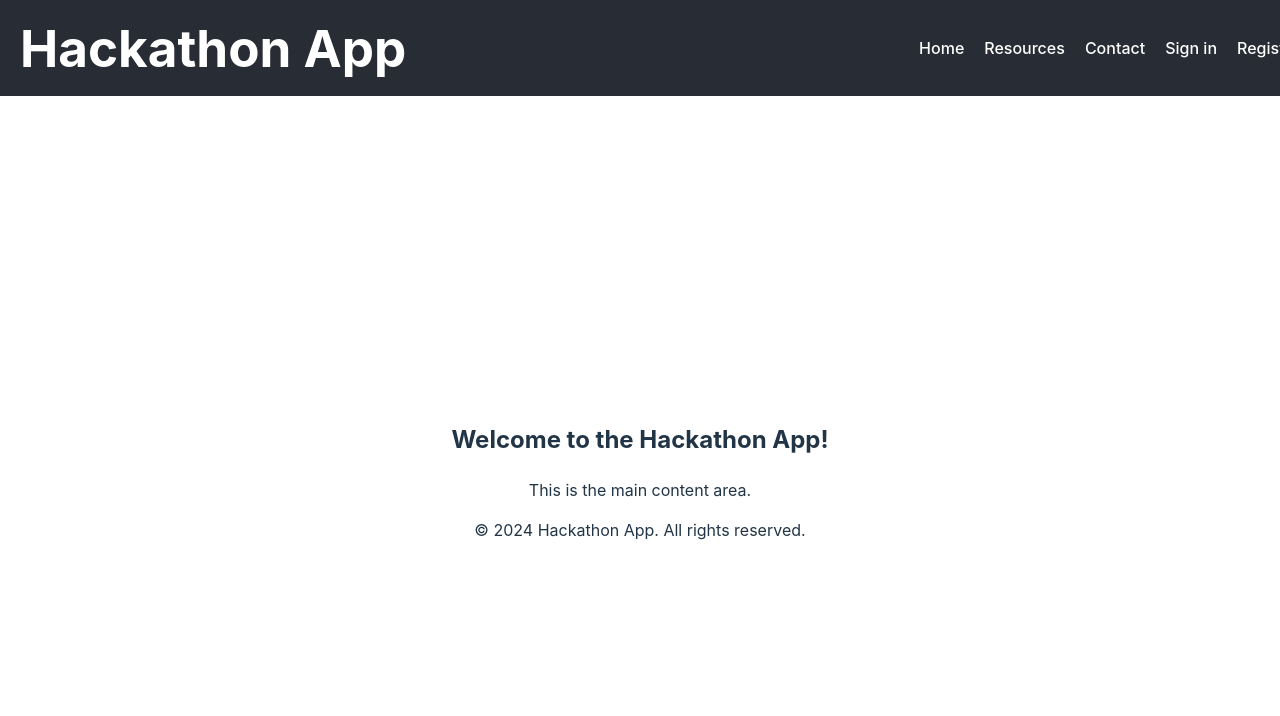
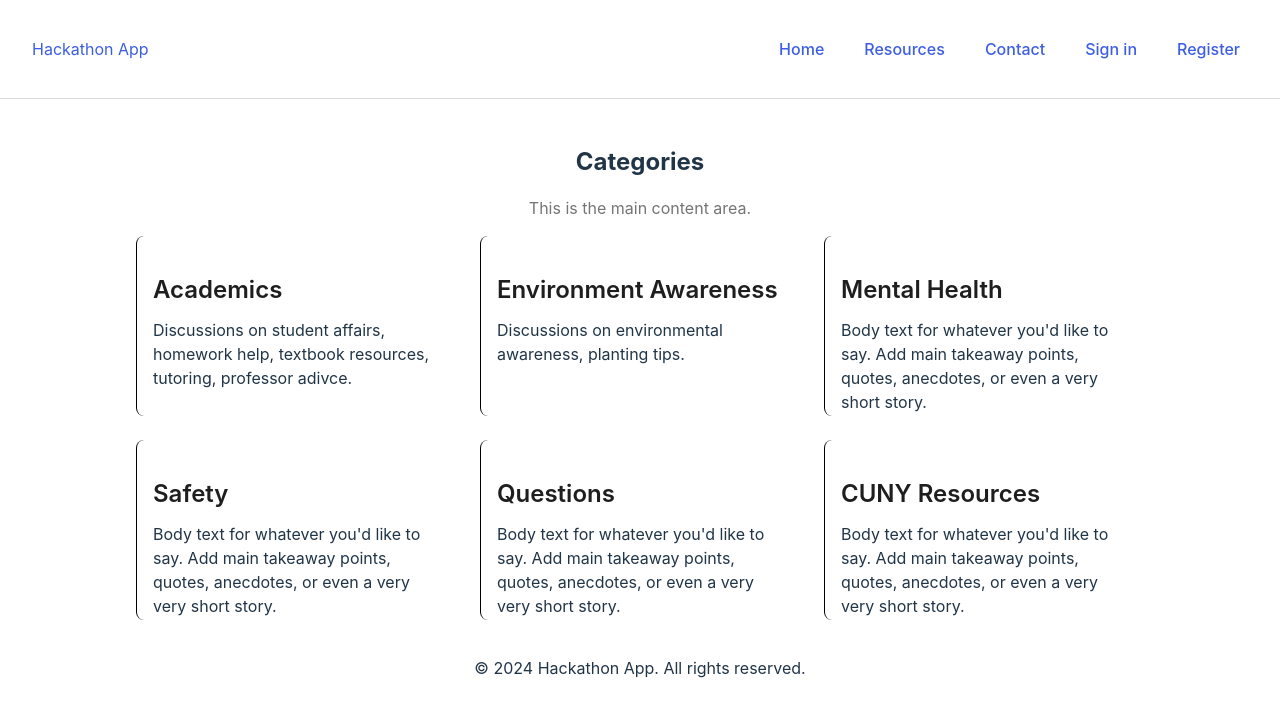
Before and after one commit to Buringskul/CTP-Hackathon, a React (Vite) app in the folder frontend/: page / in a window 1280 px wide. Shown: the top 716 px of the page. Built offline with nearby package versions, Linux system fonts and the light colour scheme.

Commit message:
Created grid for categories

```diff
--- a/frontend/src/components/MainContent.jsx
+++ b/frontend/src/components/MainContent.jsx
@@ -1,10 +1,60 @@
 import React from 'react';
+import '../styles/MainContent.css'
 
 function MainContent() {
   return (
-    <main className="MainContent">
-      <h2>Welcome to the Hackathon App!</h2>
+    <main className="categories">
+      <h2>Categories</h2>
       <p>This is the main content area.</p>
+      <div className="grid-container">
+        <div className="grid-item">
+            <h2>Academics</h2>
+            <p1>
+                Discussions on student affairs, homework help,
+                textbook resources, tutoring, professor adivce.
+            </p1>
+        </div>
+        <div className="grid-item">
+            <h2>Environment Awareness</h2>
+            <p1>
+                Discussions on environmental awareness,
+                planting tips.
+            </p1>
+        </div>
+        <div className="grid-item">
+            <h2>Mental Health</h2>
+            <p1>
+                Body text for whatever you'd like
+                to say. Add main takeaway points,
+                quotes, anecdotes, or even a very
+                short story.
+            </p1>
+        </div>
+        <div className="grid-item">
+            <h2>Safety</h2>
+            <p1>
+                Body text for whatever you'd like to say.
+                Add main takeaway points, quotes, anecdotes,
+                or even a very very short story.
+            </p1>
+        </div>
+        <div className="grid-item">
+            <h2>Questions</h2>
+            <p1>
+                Body text for whatever you'd like to say.
+                Add main takeaway points, quotes, anecdotes,
+                or even a very very short story.
+            </p1>
+        </div>
+        <div className="grid-item">
+            <h2>CUNY Resources</h2>
+            <p1>
+                Body text for whatever you'd like to say.
+                Add main takeaway points, quotes, anecdotes,
+                or even a very very short story.
+            </p1>
+        </div>
+      </div>
     </main>
   );
 }
--- a/frontend/src/styles/Header.css
+++ b/frontend/src/styles/Header.css
@@ -1,45 +1,64 @@
-/* src/styles/Header.css */
+/* Header */
 .Header {
-    position: fixed; /* Fixes the header to the top of the page */
-    top: 0; /* Aligns it to the top */
-    left: 0; /* Aligns it to the left */
-    width: 100%; /* Makes the header full width */
-    background-color: #282c34; /* Background color */
-    padding: 20px; /* Padding around the content */
-    color: white; /* Text color */
-    z-index: 1000; /* Ensures the header is on top of other elements */
-    display: flex; /* Enables flexbox layout */
-    justify-content: space-between; /* Distributes space between title and nav */
-    align-items: center; /* Centers items vertically */
+    box-sizing: border-box;
+    display: flex;
+    flex-direction: row;
+    align-items: center;
+    justify-content: space-between; /* Align items to start and end of the header */
+    padding: 32px;
+    gap: 24px;
+    position: fixed; /* Fix header to the top of the page */
+    top: 0; /* Position at the very top */
+    left: 0;
+    width: 100%; /* Ensure header takes full width */
+    height: 99px;
+    background: #FFFFFF;
+    border-bottom: 1px solid #D9D9D9;
+    z-index: 1000; /* Ensure the header stays on top of other elements */
   }
 
+  /* Title */
   .title {
-    margin: 0; /* Removes default margin from title */
+    font-family: 'Inter';
+    font-style: normal;
+    font-weight: 400;
+    font-size: 16px;
+    line-height: 100%;
+    color: #3D5EE2;
+    margin: 0;
   }
 
-  .nav-list {
-    list-style: none; /* Removes bullet points */
-    padding: 0; /* Removes default padding */
-    margin: 0; /* Removes default margin */
-    display: flex; /* Aligns items horizontally */
-    gap: 20px; /* Spacing between navigation items */
+  /* Navigation */
+  nav {
+    display: flex;
   }
 
-  .nav-list li {
-    margin: 0; /* Removes default margin */
+  /* Navigation List */
+  .nav-list {
+    display: flex;
+    flex-direction: row;
+    gap: 24px;
+    margin: 0;
+    padding: 0;
+    list-style-type: none;
   }
 
+  /* Navigation List Items */
+  .nav-list li {
+    display: flex;
+  }
+
+  /* Navigation Links */
   .nav-list a {
-    color: white; /* Text color for links */
-    text-decoration: none; /* Removes underline from links */
-    font-size: 16px; /* Font size for links */
+    text-decoration: none;
+    color: #3D5EE2;
+    padding: 8px;
+    border-radius: 8px;
+    transition: background 0.3s, color 0.3s;
+    display: block; /* Ensure full block coverage for links */
   }
 
   .nav-list a:hover {
-    text-decoration: underline; /* Underline on hover */
+    background: #F5F5F5;
+    color: #1E1E1E;
   }
-
-  /* Adds padding to the top of the main content to account for the fixed header */
-  body {
-    padding-top: 80px; /* Adjust this value based on header height */
-  }
--- /dev/null
+++ b/frontend/src/styles/MainContent.css
@@ -0,0 +1,55 @@
+/* MainContent.css */
+
+.categories {
+    padding: 20px;
+    align-items: center;
+  }
+
+  .categories h2 {
+    font-size: 24px;
+    margin-bottom: 10px;
+  }
+
+  .categories p {
+    font-size: 16px;
+    color: #757575;
+  }
+
+  .grid-container {
+    display: flex;
+    flex-direction: row;
+    flex-wrap: wrap;
+    align-items: flex-start;
+    gap: 24px;
+    justify-content: center; /* Center the grid items horizontally */
+    margin: 0; /* Remove default margin */
+    padding: 0; /* Remove default padding */
+  }
+
+  .grid-item {
+    box-sizing: border-box;
+    display: flex;
+    flex-direction: column;
+    padding: 16px;
+    width: 320px;
+    min-width: 160px;
+    height: 180px;
+    background: #FFFFFF;
+    border-left: 1px solid #000000;
+    border-radius: 8px;
+    text-align: left;
+  }
+
+  .grid-item h2 {
+    font-family: 'Inter', sans-serif;
+    font-weight: 600;
+    font-size: 24px;
+    color: #1E1E1E;
+  }
+
+  .grid-item p {
+    font-family: 'Inter', sans-serif;
+    font-weight: 400;
+    font-size: 16px;
+    color: #757575;
+  }
```
